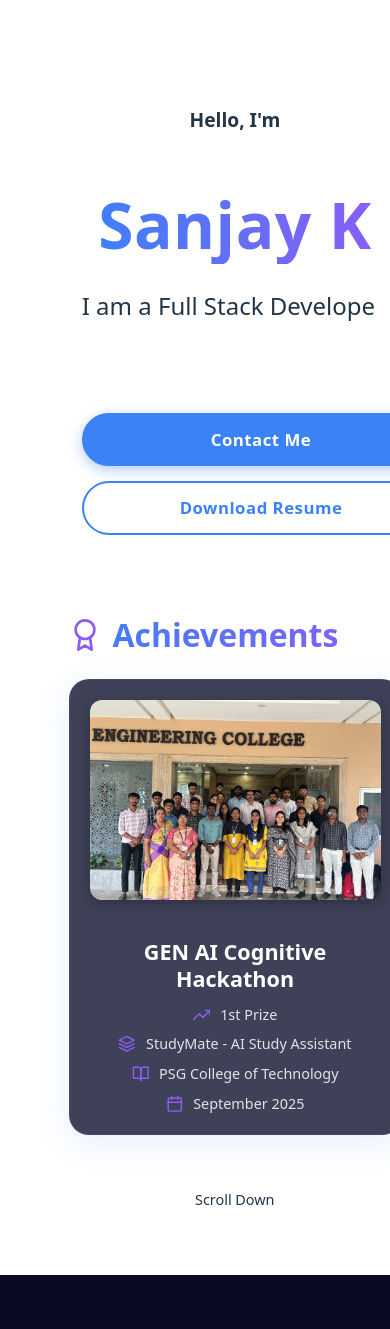
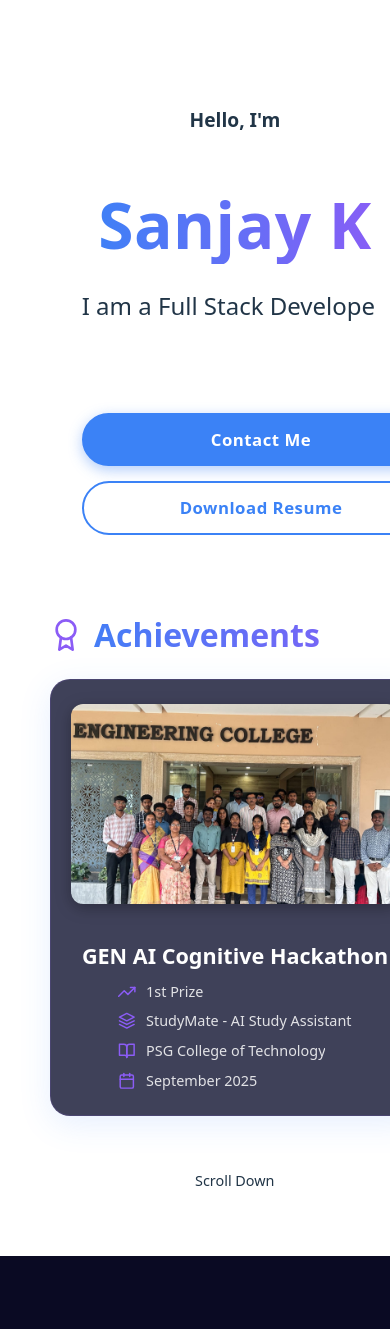
Before and after one commit to Sanjayraj-k/Portfolio, a React (Vite) app in the folder portfolio-website/: page / in a window 390 px wide. Shown: the top 1329 px of the page. Built offline with nearby package versions, Linux system fonts and the light colour scheme; the HTML template or start-up script is replaced by a standard one.

Commit message:
adding ui for homepage

```diff
--- a/portfolio-website/src/Pages/HomePage.css
+++ b/portfolio-website/src/Pages/HomePage.css
@@ -64,7 +64,7 @@
 }
 
 /* =========================================
-   Button Styles (Matches Screenshot)
+   Button Styles
    ========================================= */
 
 .home-buttons {
@@ -122,7 +122,7 @@
 .achievements-slider {
   flex: 0 0 650px;
   max-width: 650px;
-  /* Desktop: Push to right */
+  /* Push to right on Desktop */
   margin-left: 60px;
   margin-right: 0;
   position: relative;
@@ -241,7 +241,7 @@
   flex-shrink: 0;
 }
 
-/* EXTERNAL ARROWS (Desktop) */
+/* EXTERNAL ARROWS */
 .slider-arrow {
   position: absolute;
   top: 50%;
@@ -320,8 +320,10 @@
     width: 100%;
     max-width: 600px;
     flex: none;
+    /* Reset margins for tablet */
+    margin-left: 0;
+    margin-right: 0;
     margin: 0 auto;
-    /* Center on tablets */
   }
 }
 
@@ -342,15 +344,21 @@
     padding: 12px 24px;
   }
 
+  /* Slider Mobile Fixes */
   .achievements-slider {
-    width: 90%;
+    width: 100%;
+    /* Take full width of parent */
     max-width: 450px;
+    margin-left: 0;
+    /* Forced Reset */
+    margin-right: 0;
     margin: 0 auto;
   }
 
   .achievement-card {
     flex-direction: column;
-    padding: 20px;
+    padding: 24px 20px;
+    /* Slight padding adj */
     text-align: center;
     gap: 16px;
   }
@@ -365,11 +373,20 @@
     width: 100%;
   }
 
+  /* Align Details Vertically in Center */
   .achievement-details {
-    align-items: center;
+    align-items: flex-start;
+    /* Align icon/text left relative to each other */
+    display: inline-flex;
+    /* Shrink to fit content */
+    width: fit-content;
+    /* Only take needed width */
+    margin: 0 auto;
+    /* Center the whole block */
+    text-align: left;
   }
 
-  /* HIDE SLIDER ARROWS ON MOBILE */
+  /* Hide Arrows */
   .slider-arrow {
     display: none !important;
   }
```
